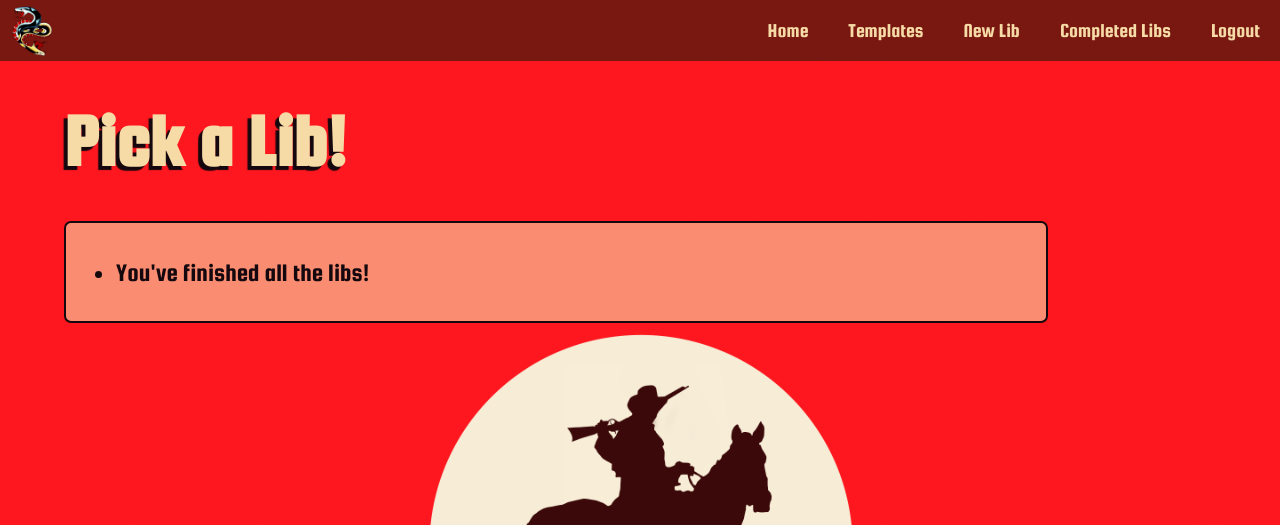
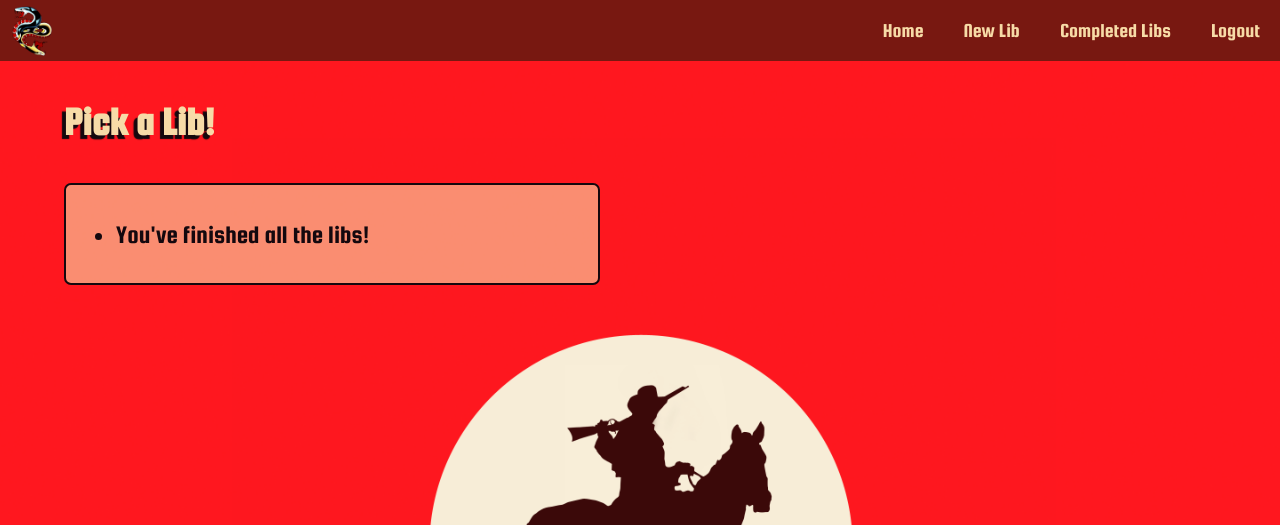
Before and after one commit to joe-gerhard/django-unlibbed, a Django app: page /madlib/new/ in a window 1280 px wide. Shown: the top 525 px of the page. Run offline with Django 3.2, Linux system fonts and the light colour scheme; the visitor is signed in with stand-in values (Sample User, id 1); data that the repository does not hold is empty.

Commit message:
style update and create.html

```diff
--- a/main_app/static/main_app/css/style.css
+++ b/main_app/static/main_app/css/style.css
@@ -61,6 +61,14 @@ h1 {
     margin: 5vh 0;
 }
 
+h3 {
+    font-size: 40px;
+    color: #f7dba7;
+    text-shadow: -4px 4px 1px #14080e;
+    margin: 0;
+    margin: 5vh 0;
+}
+
 /* h1.hometitle {
     font-size: 10vw;
 } */
@@ -78,6 +86,30 @@ h1 {
     list-style: none;
 }
 
+.narrow {
+    width: 50vw;
+}
+
+.detail a:hover {
+    color: #660000;
+}
+
+.list,
+.form {
+    width: 40vw;
+}
+
+div.form {
+    display: flex;
+    justify-content: flex-end;
+    width: 40vw;
+}
+
+.form input
+
+ul {
+    list-style: none;
+}
 /* .template {
     font-size: 2vw;
 } */
--- a/main_app/templates/main_app/base.html
+++ b/main_app/templates/main_app/base.html
@@ -16,7 +16,7 @@
             <img class="logo" src="/static/main_app/images/pythonistas-unchained.PNG" alt="logo" height="50">
             <a href="{% url "home" %}">Home</a>
             {% if user.is_authenticated %}
-            <a href="{% url "template_index" %}">Templates</a>
+            <!-- <a href="{% url "template_index" %}">Templates</a> -->
             <a href="{% url "madlib_new" %}">New Lib</a>
             <a href="{% url "madlib_list"%}">Completed Libs</a>
             <a href="{% url "logout" %}">Logout</a>
--- a/main_app/templates/main_app/madlib_create.html
+++ b/main_app/templates/main_app/madlib_create.html
@@ -2,15 +2,17 @@
 
 {% block main %}
 <h1>Create New Lib</h1>
+<div class="detail narrow">
 <form action="" method="POST">
 {% csrf_token %}
 {% for blank in template.blanks %}
-    <div>
+    <div class="form">
         {{blank}}: <input type="text" name="blanks" required>
     </div>
 {% endfor %}
 <input type="hidden" name="text" value="{{template.text}}">
 <input type="hidden" name="name" value="{{template.name}}">
+</div>
 <input type="submit" value="submit">
 </form>
 <a href="{% url 'madlib_new' %}">cancel</a>
--- a/main_app/templates/main_app/madlib_list.html
+++ b/main_app/templates/main_app/madlib_list.html
@@ -3,11 +3,13 @@
 {% block main %}
 {% for scene_num, madlibs in scenes.items %}
     <h3>Scene {{scene_num}}</h3>
+    <div class="detail list">
     <ul>
         {% for madlib in madlibs %}
         <li><a href="{% url 'madlib_detail' madlib.id %}">{{ madlib.name }}</a></li>
         {% endfor %}
     </ul>
+    </div>
 
 
 {% empty %}
--- a/main_app/templates/main_app/madlib_new.html
+++ b/main_app/templates/main_app/madlib_new.html
@@ -1,8 +1,8 @@
 {% extends 'main_app/base.html' %}
 
 {% block main %}
-<h1>Pick a Lib!</h1>
-<div class="detail">
+<h3>Pick a Lib!</h3>
+<div class="detail list">
     <ul>
     {% for template in templates %}
         <a href="{% url "madlib_create" template.id %}"><li>{{ template.name }}</li></a>
--- a/main_app/templates/main_app/madlib_update.html
+++ b/main_app/templates/main_app/madlib_update.html
@@ -2,16 +2,18 @@
 
 {% block main %}
 <h1>Update {{template.name}}</h1>
+<div class="detail narrow">
 <form action="" method="POST">
 {% csrf_token %}
 {% for blank in template.blanks %}
-    <div>
+    <div class="form">
         {{blank}}: <input type="text" name="blanks" required>
     </div>
 {% endfor %}
 <input type="hidden" name="text" value="{{template.text}}">
 <input type="hidden" name="name" value="{{template.name}}">
-<input type="submit" value="submit">
+</div>
+<input class="btn" type="submit" value="submit">
 </form>
 <a href="{% url 'madlib_list' %}">cancel</a>
 {% endblock main %}
```
